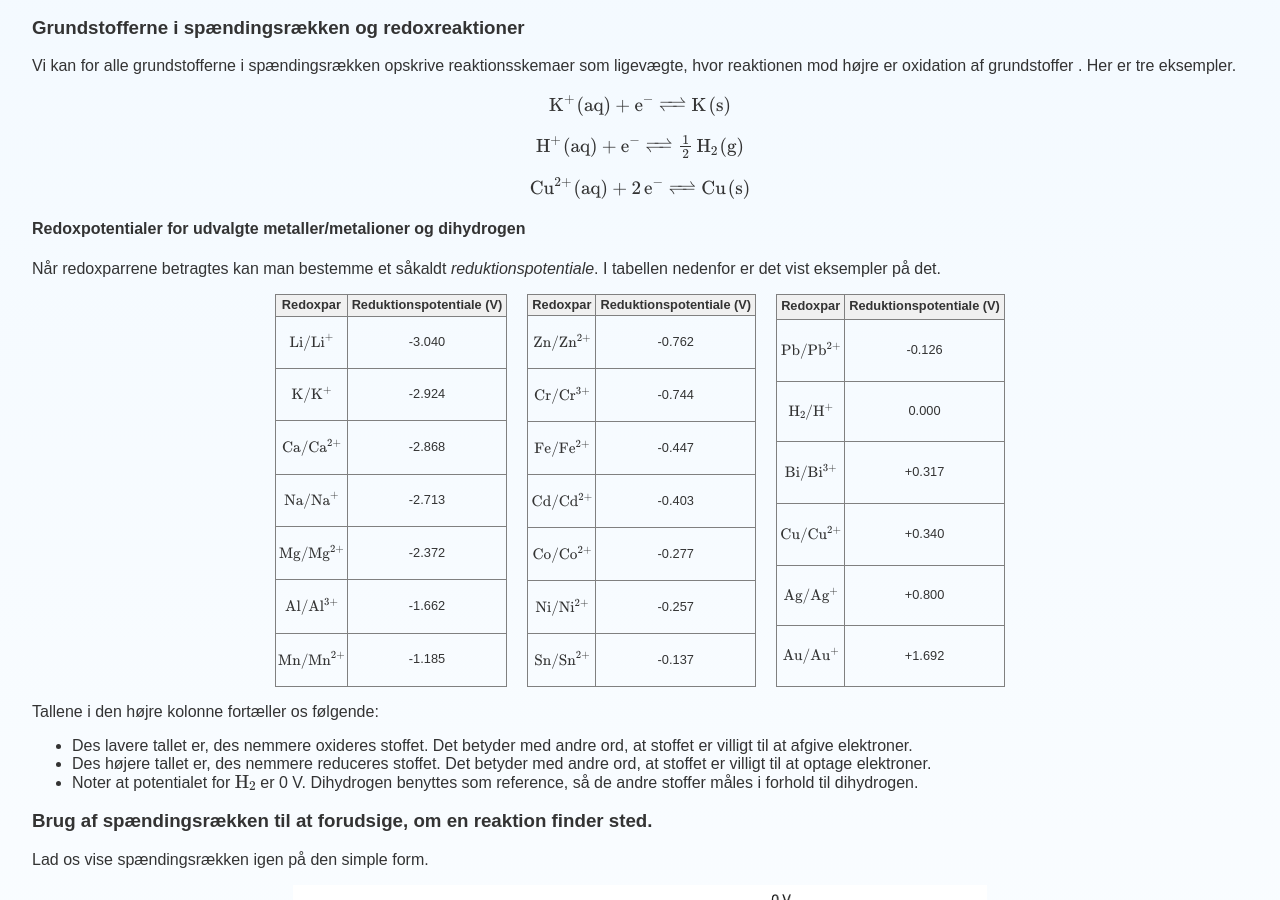
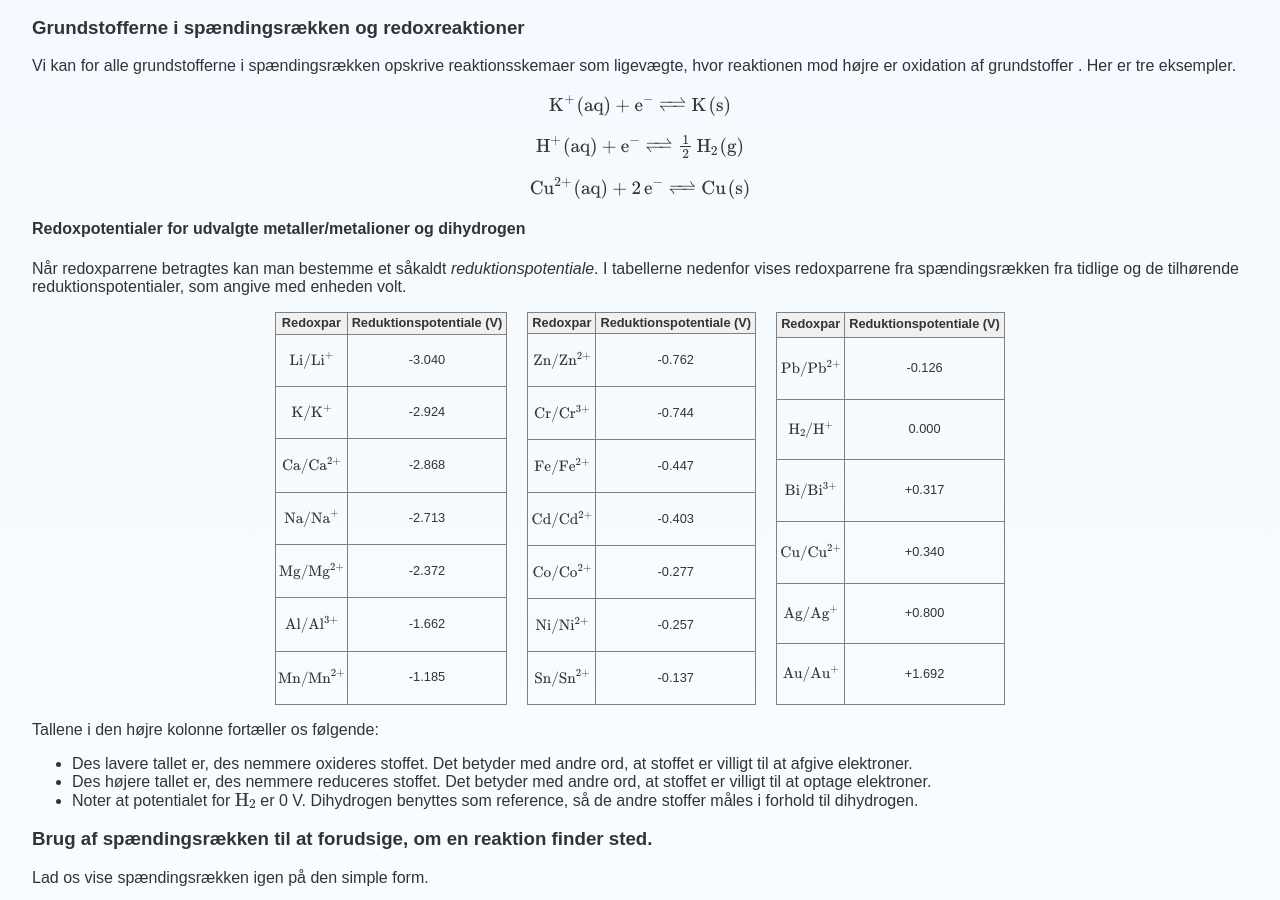
Before and after one commit to jenskaalby/matkem, a Jekyll site: the page built from Kemi/redox/spaendingsraekken.md, in a window 1280 px wide and 900 px high, scrolled down 705 px. Built offline with Jekyll 4.4.1, drawn with Linux system fonts in a browser that asks for light colours.

Commit message:
Update spaendingsraekken.md

```diff
--- a/Kemi/redox/spaendingsraekken.md
+++ b/Kemi/redox/spaendingsraekken.md
@@ -36,7 +36,7 @@ $$\ce{Cu^{2+} (aq) +2e- <=> Cu (s)}$$
 
 #### Redoxpotentialer for udvalgte metaller/metalioner og dihydrogen
 
-Når redoxparrene betragtes kan man bestemme et såkaldt <i>reduktionspotentiale</i>. I tabellen nedenfor er det vist eksempler på det.
+Når redoxparrene betragtes kan man bestemme et såkaldt <i>reduktionspotentiale</i>. I tabellerne nedenfor vises redoxparrene fra spændingsrækken fra tidlige og de tilhørende reduktionspotentialer, som angive med enheden volt.
 
 
 <div style="display: flex; justify-content: center; gap: 20px; font-size: 0.8em;">
```
